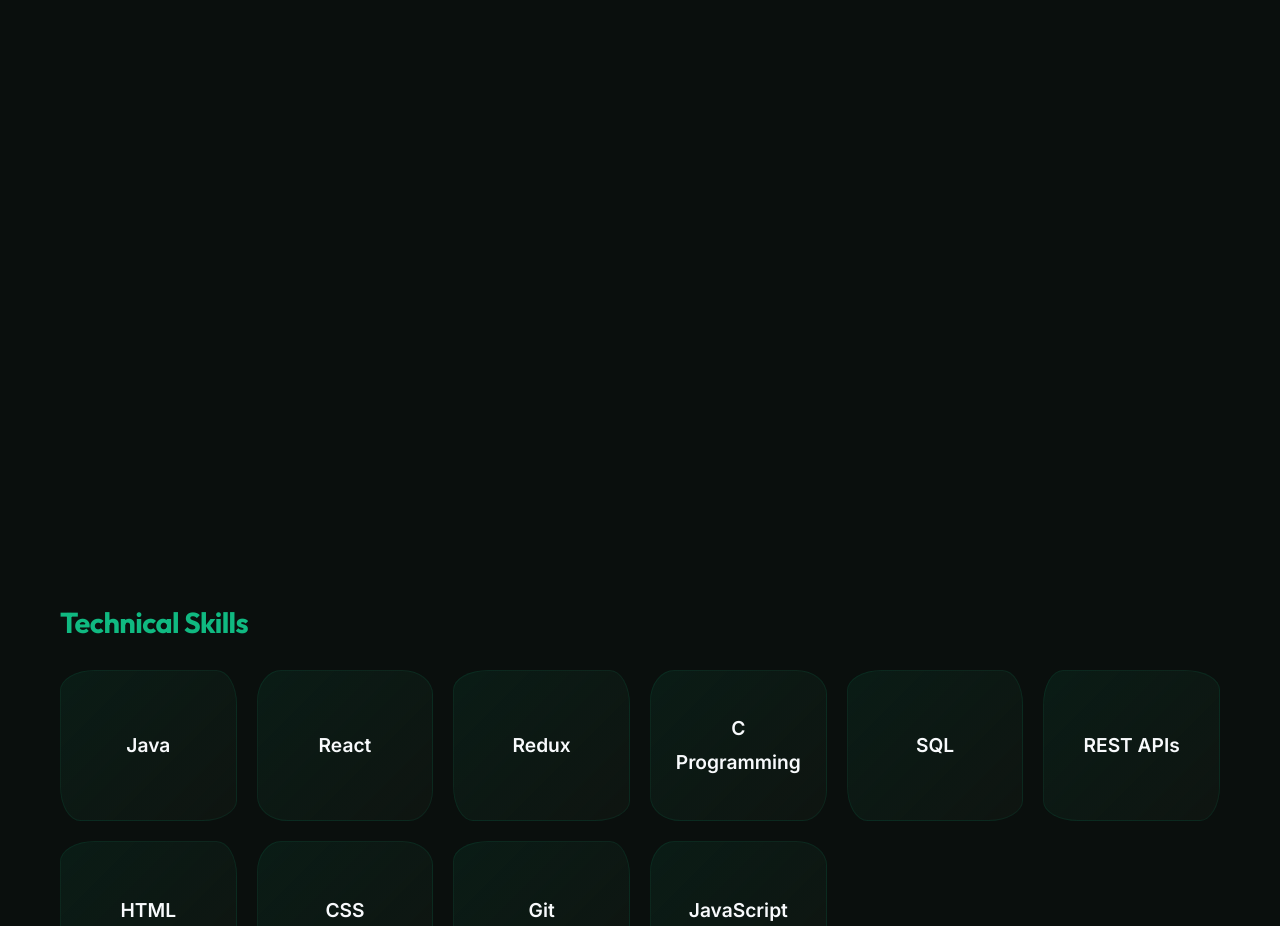
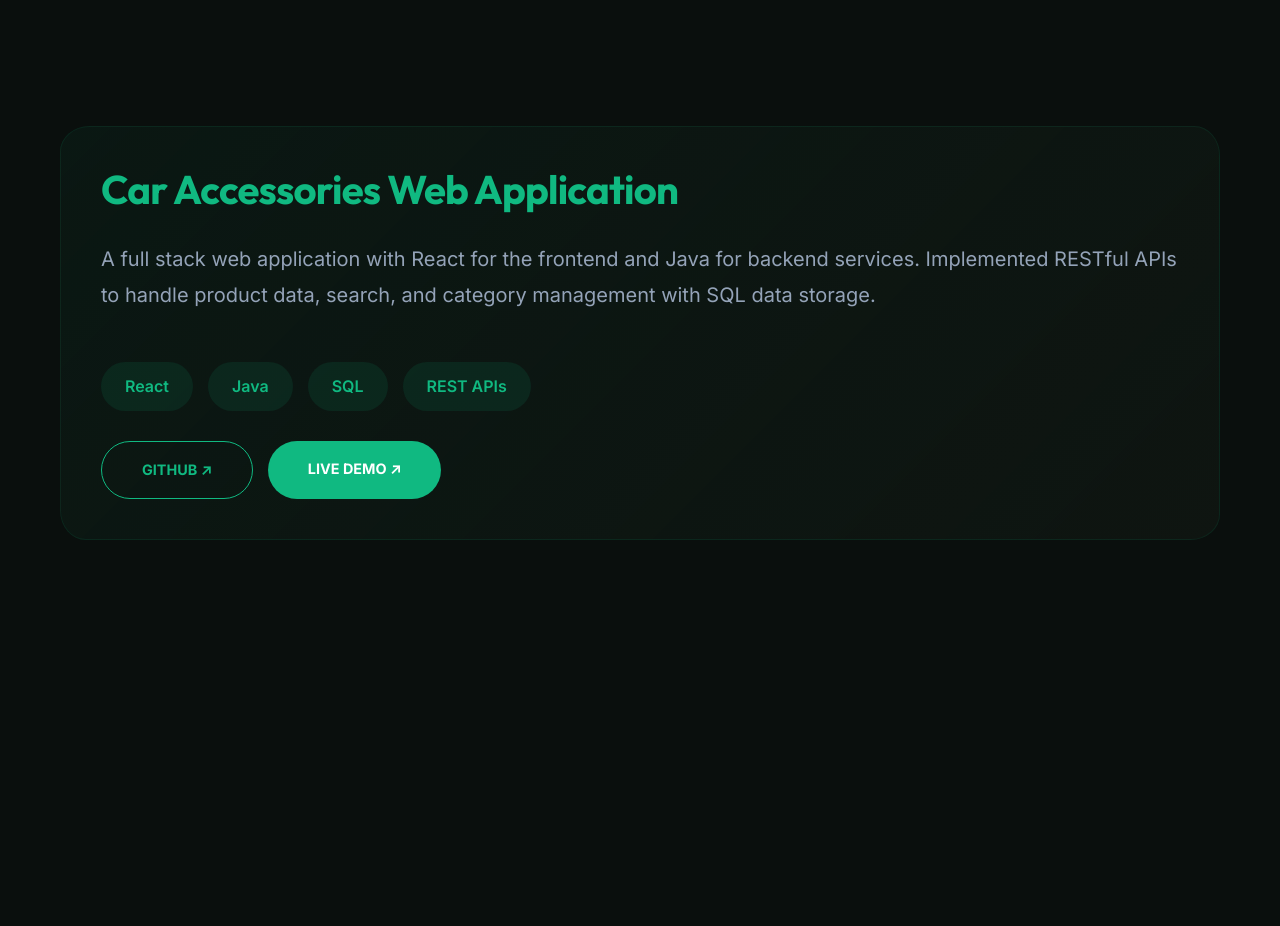
Before and after one commit to sanjaybridgeon-tech/sanjay-portfolio, a Next.js app: page / in a window 1280 px wide. Shown: the part 2840-3766 px from the top of the page. Built offline with nearby package versions, Linux system fonts and the light colour scheme.

Commit message:
final last

```diff
--- a/src/components/Projects.tsx
+++ b/src/components/Projects.tsx
@@ -2,7 +2,15 @@
 import styles from './components.module.css';
 import useReveal from '../hooks/useReveal';
 
-const projects: { title: string; desc: string; tech: string[]; link: string | null; liveUrl: string | null }[] = [];
+const projects = [
+  {
+    title: "Car Accessories Web Application",
+    desc: "A full stack web application with React for the frontend and Java for backend services. Implemented RESTful APIs to handle product data, search, and category management with SQL data storage.",
+    tech: ["React", "Java", "SQL", "REST APIs"],
+    link: "https://github.com/sanjaybridgeon-tech",
+    liveUrl: "https://saraxnew.vercel.app/"
+  }
+];
 
 export default function Projects() {
   const revealRef = useReveal();
```
